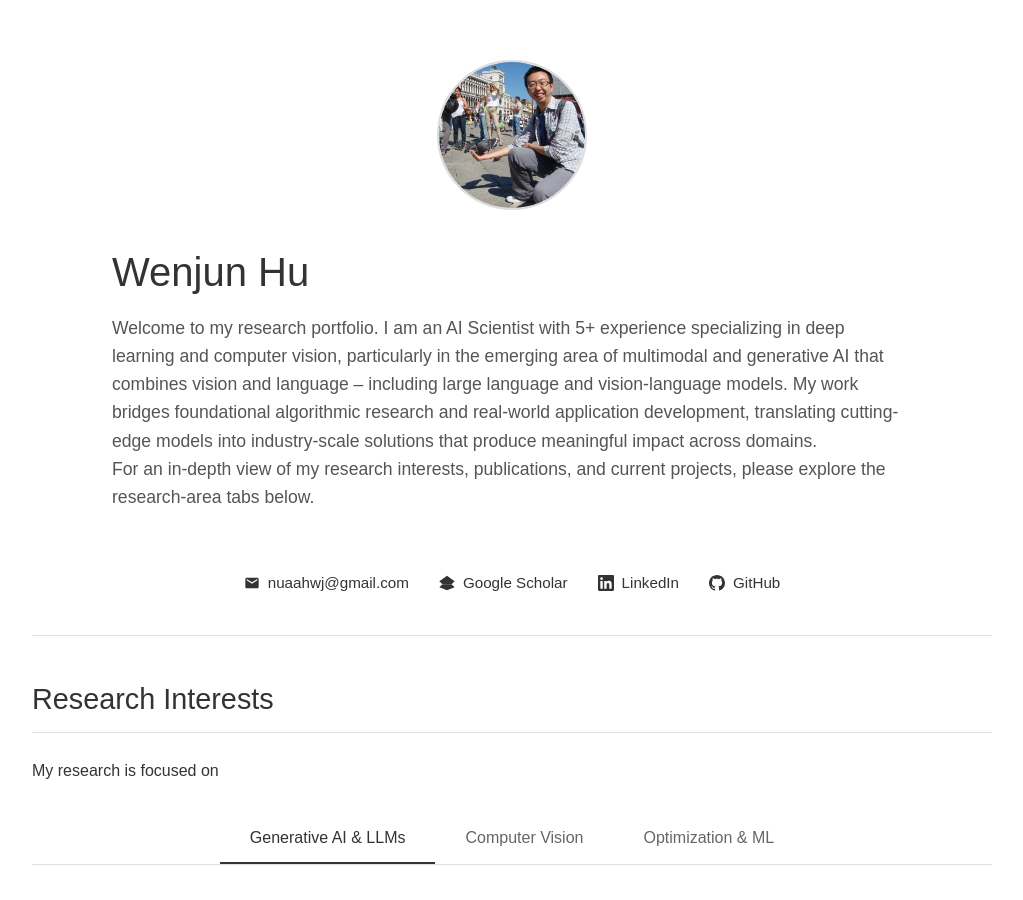
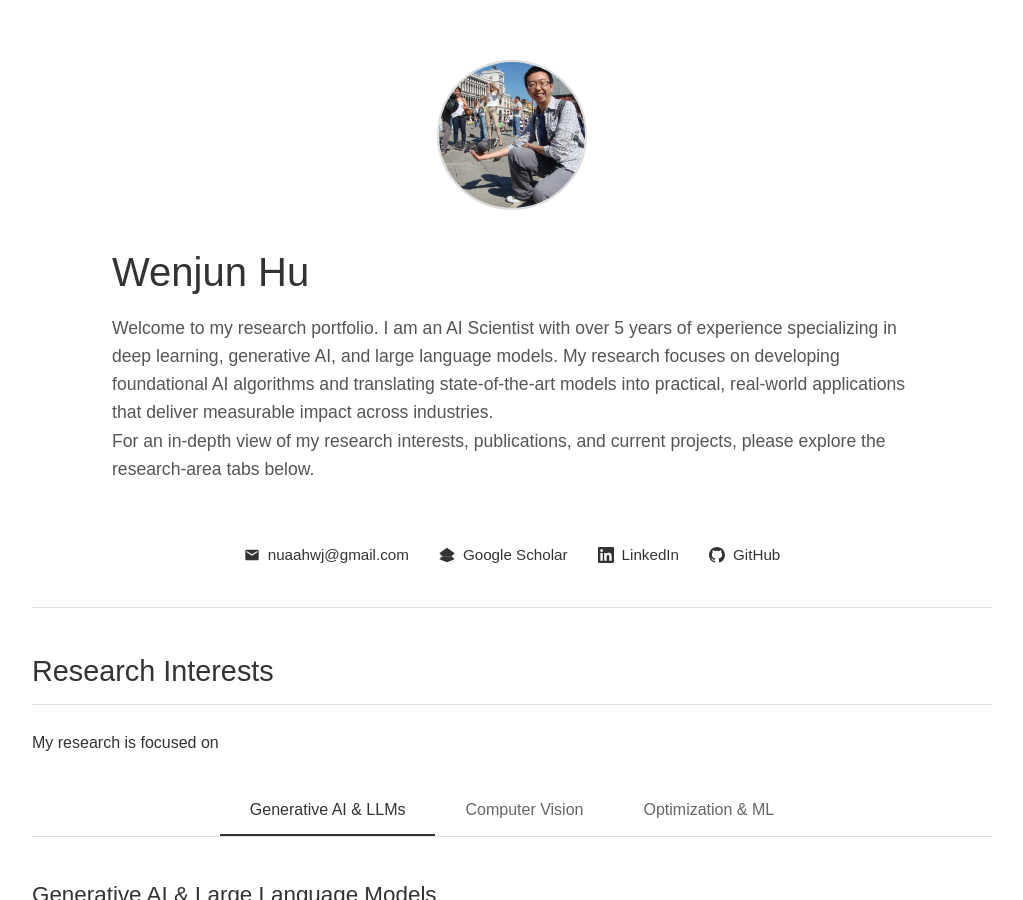
Before and after one commit to phyhuhu/wenjunhu.github.io, a Jekyll site: the page built from index.md, in a window 1280 px wide and 900 px high. Shown: the whole window, without its empty margins (128-1151 px from the left). Built offline with Jekyll 4.4.1, drawn with Linux system fonts in a browser that asks for light colours.

Commit message:
Update index.md

```diff
--- a/index.md
+++ b/index.md
@@ -8,7 +8,7 @@ title: Wenjun Hu - AI Research
         <div class="profile-info">
             <h1>Wenjun Hu</h1>
             <div class="profile-summary">
-                <p>Welcome to my research portfolio. I am an AI Scientist with 5+ experience specializing in deep learning and computer vision, particularly in the emerging area of multimodal and generative AI that combines vision and language – including large language and vision-language models. My work bridges foundational algorithmic research and real-world application development, translating cutting-edge models into industry-scale solutions that produce meaningful impact across domains.</p>
+                <p>Welcome to my research portfolio. I am an AI Scientist with over 5 years of experience specializing in deep learning, generative AI, and large language models. My research focuses on developing foundational AI algorithms and translating state-of-the-art models into practical, real-world applications that deliver measurable impact across industries.</p>
                 <p>For an in-depth view of my research interests, publications, and current projects, please explore the research-area tabs below.</p>
             </div>
         </div>
```
